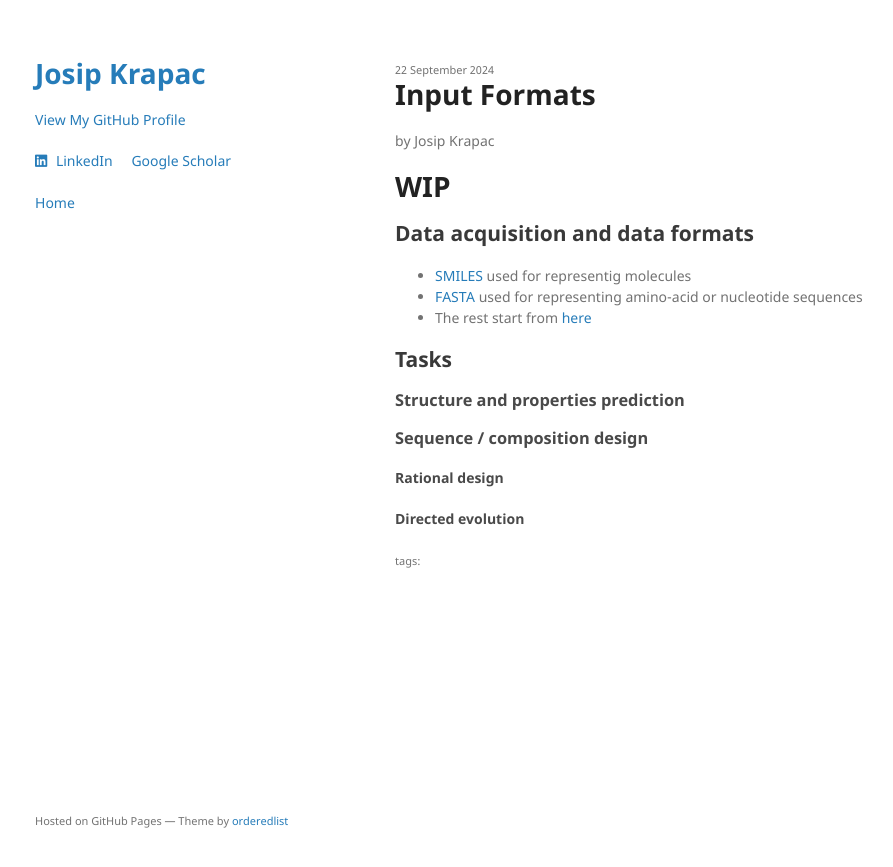
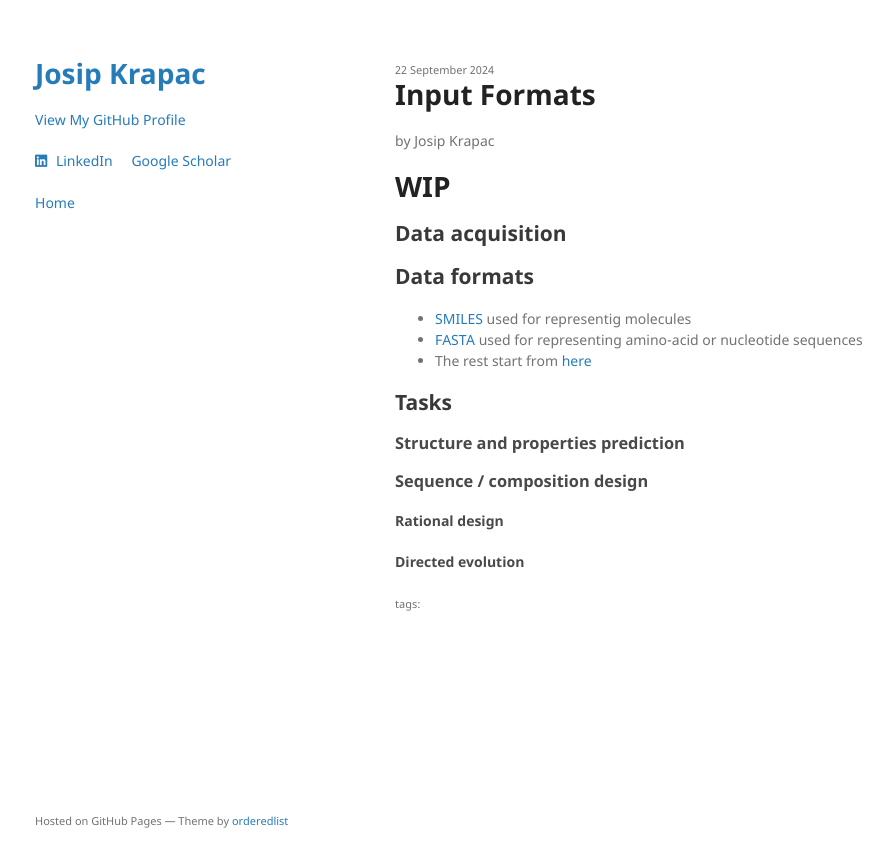
Before and after one commit to josipkrapac/josipkrapac.github.io, a Jekyll site: the page built from _posts/2024-09-22-input-formats.md, in a window 1280 px wide. Shown: the top 867 px of the page, without its empty margins (175-1068 px from the left). Built offline with Jekyll 4.4.1, drawn with Linux system fonts in a browser that asks for light colours; a style sheet for code colours, icons or effects is not loaded; the repository's description, which GitHub fills in, is left out.

Commit message:
Update 2024-09-22-input-formats.md

```diff
--- a/_posts/2024-09-22-input-formats.md
+++ b/_posts/2024-09-22-input-formats.md
@@ -5,7 +5,8 @@ author: Josip Krapac
 
 # WIP
 
-## Data acquisition and data formats
+## Data acquisition
+## Data formats
 - [SMILES](https://en.wikipedia.org/wiki/Simplified_Molecular_Input_Line_Entry_System) used for representig molecules
 - [FASTA](https://en.wikipedia.org/wiki/FASTA_format) used for representing amino-acid or nucleotide sequences
 - The rest start from [here](https://www.perplexity.ai/search/what-file-formats-are-used-for-3c.x9TLBS_abC0Wm6hN7aQ)
```
